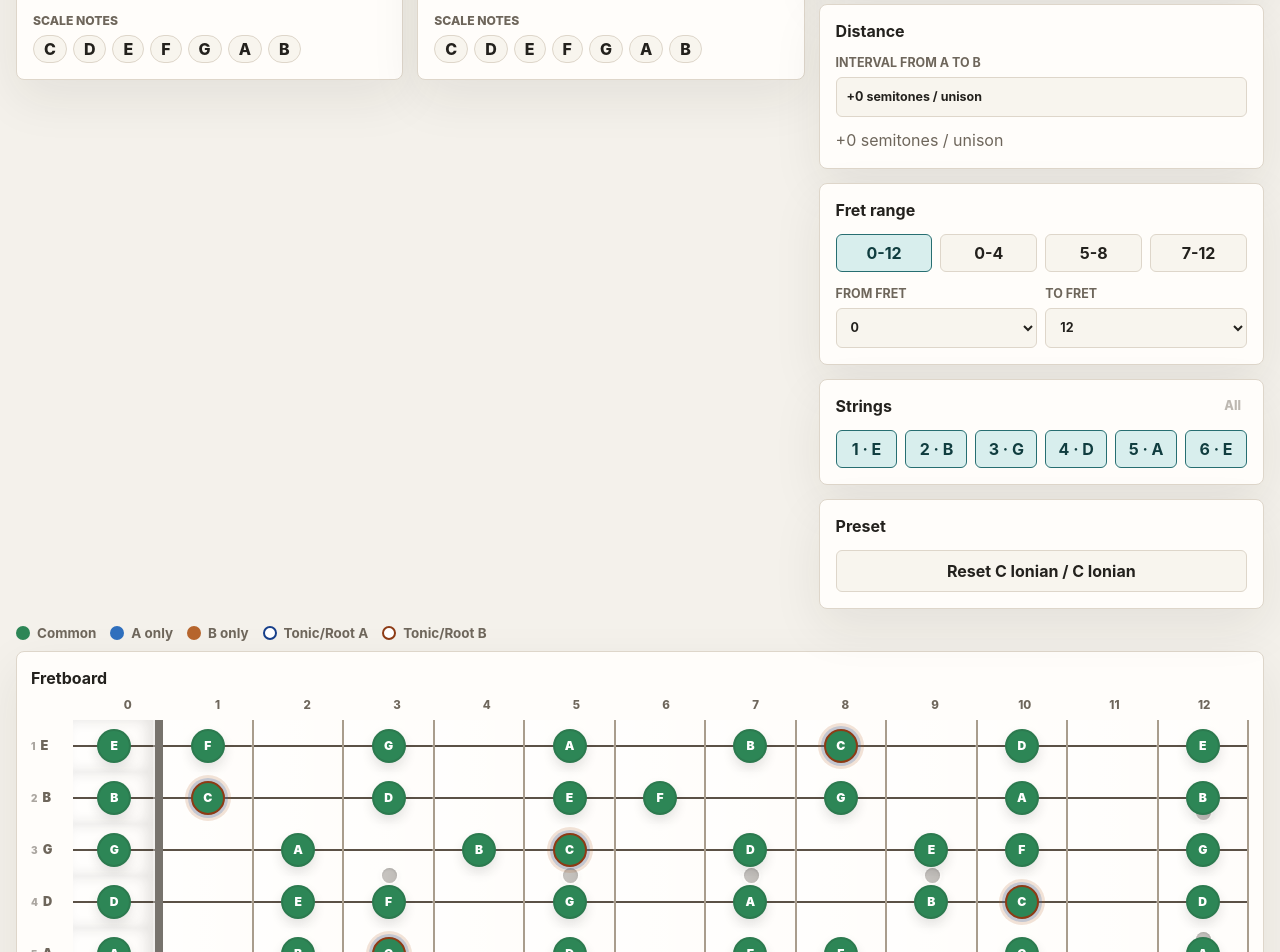
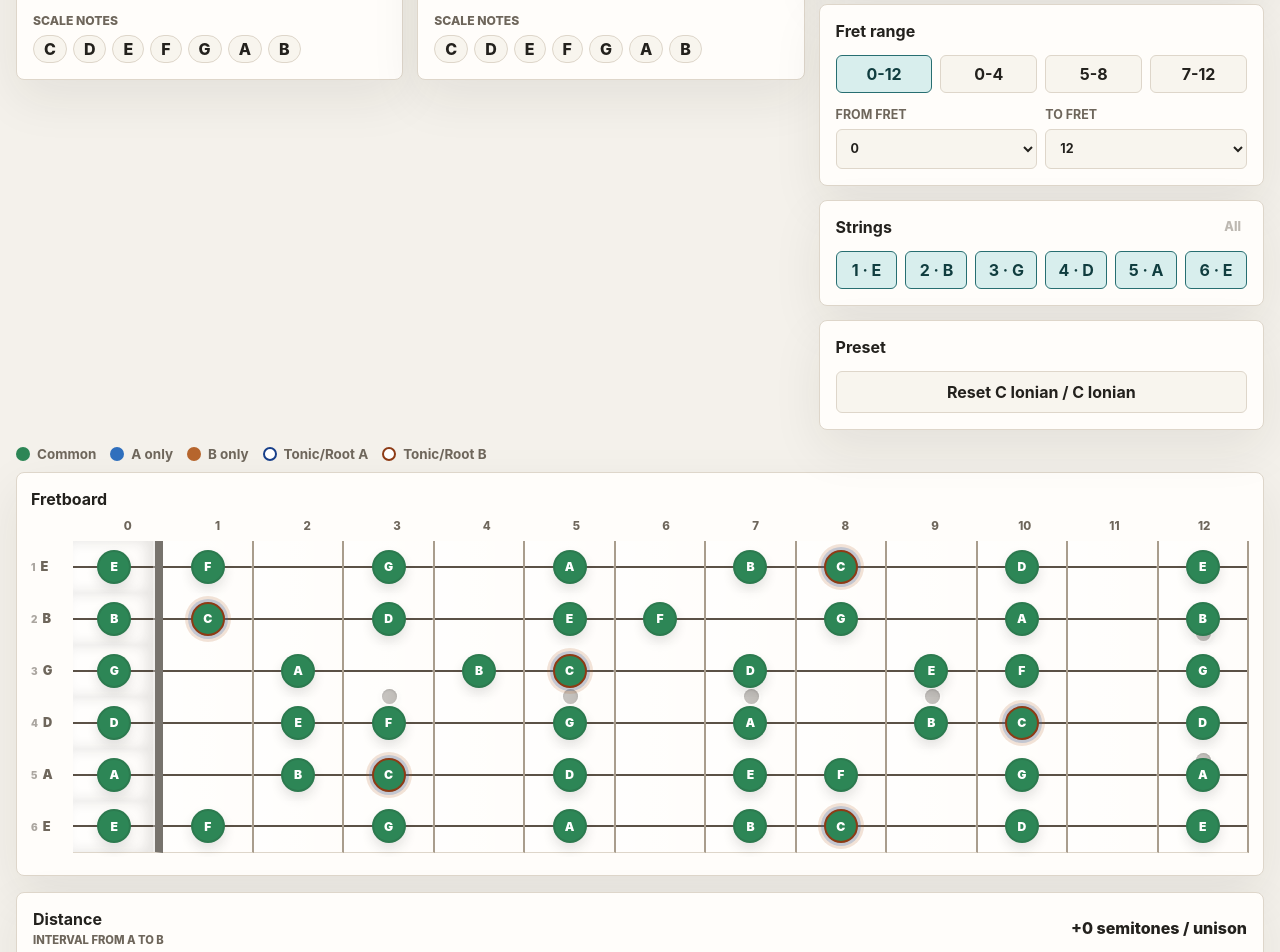
Before and after one commit to sandropizzichelli/harmonic-intersections, a React (Vite) app: page / in a window 1280 px wide. Shown: the part 360-1312 px from the top of the page. Built offline with nearby package versions, Linux system fonts and the light colour scheme.

Commit message:
Move distance below fretboard

```diff
--- a/src/components/IntervalSelector.tsx
+++ b/src/components/IntervalSelector.tsx
@@ -8,19 +8,14 @@ export function IntervalSelector({ interval }: Props) {
   const activeInterval = INTERVAL_OPTIONS[interval];
 
   return (
-    <section className="panel">
-      <div className="panel-title-row">
+    <section className="panel interval-data-panel">
+      <div className="interval-data-heading">
         <h2>Distance</h2>
+        <span>Interval from A to B</span>
       </div>
-      <label className="field">
-        <span>Interval from A to B</span>
-        <output className="locked-value">
-          +{activeInterval.semitones} semitones / {activeInterval.label}
-        </output>
-      </label>
-      <p className="inline-summary">
+      <output className="interval-data-value">
         +{activeInterval.semitones} semitones / {activeInterval.label}
-      </p>
+      </output>
     </section>
   );
 }
--- a/src/pages/MainExplorerPage.tsx
+++ b/src/pages/MainExplorerPage.tsx
@@ -229,7 +229,6 @@ export function MainExplorerPage() {
         <div className="stack">
           <DisplayModeSelector mode={displayMode} onChange={setDisplayMode} />
           <VisualizationSelector layers={visualizationLayers} onToggle={toggleVisualizationLayer} />
-          <IntervalSelector interval={intervalToB} />
           <FretRangeSelector range={fretRange} onChange={setFretRange} />
           <StringSelector
             activeStrings={activeStrings}
@@ -253,6 +252,8 @@ export function MainExplorerPage() {
         />
       </div>
 
+      <IntervalSelector interval={intervalToB} />
+
       <MaterialComparisonPanel
         materialA={materialA}
         materialB={materialB}
--- a/src/styles/layout.css
+++ b/src/styles/layout.css
@@ -260,6 +260,31 @@
   margin-top: 14px;
 }
 
+.interval-data-panel {
+  display: flex;
+  align-items: center;
+  justify-content: space-between;
+  gap: 24px;
+}
+
+.interval-data-heading {
+  display: grid;
+  gap: 4px;
+}
+
+.interval-data-heading span {
+  color: var(--text-muted);
+  font-size: 0.7rem;
+  font-weight: 800;
+  text-transform: uppercase;
+}
+
+.interval-data-value {
+  color: var(--ink);
+  font-size: 1rem;
+  font-weight: 800;
+}
+
 .comparison-header {
   align-items: flex-start;
   border-bottom: 1px solid var(--border);
@@ -431,6 +456,12 @@
     padding-top: 18px;
   }
 
+  .interval-data-panel {
+    align-items: flex-start;
+    flex-direction: column;
+    gap: 10px;
+  }
+
   .string-selector {
     grid-template-columns: repeat(3, minmax(0, 1fr));
   }
```
